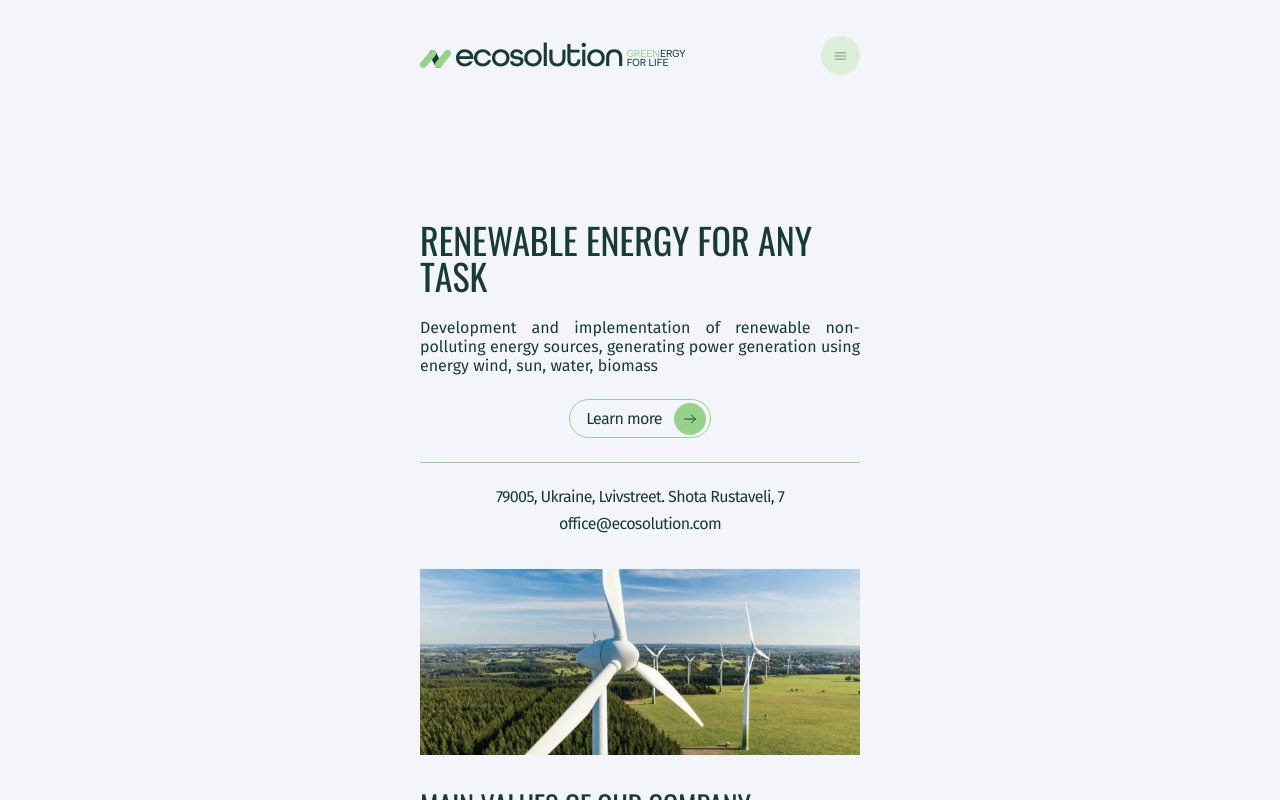
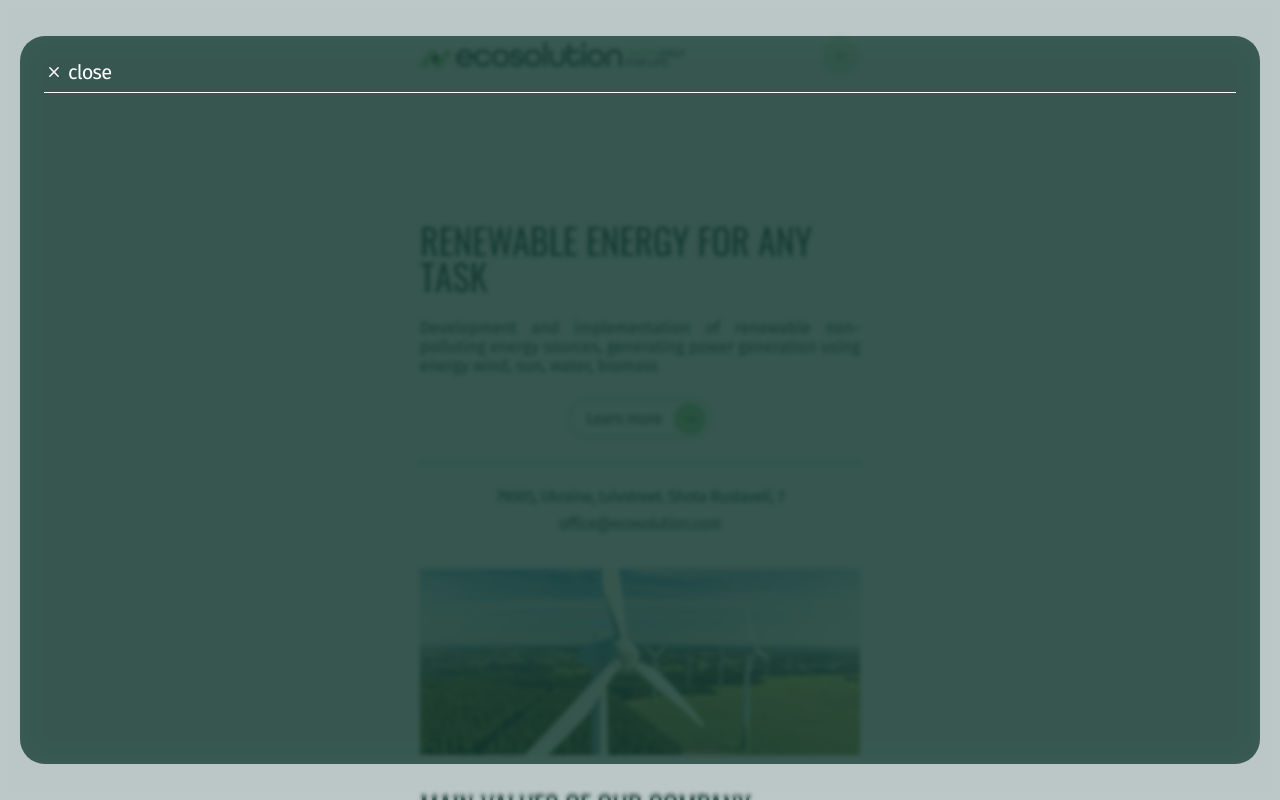
Before and after one commit to Aleksandr2905/ecosolution, a React (Vite) app: page / in a window 1280 px wide. Both pictures are taken after a click on the button 840 px from the left and 55 px from the top of the page. Shown: the top 800 px of the page. Built offline with nearby package versions, Linux system fonts and the light colour scheme.

Commit message:
added Modal

```diff
--- a/index.html
+++ b/index.html
@@ -16,6 +16,7 @@
   </head>
   <body>
     <div id="root"></div>
+    <div id="modal"></div>
     <script type="module" src="/src/main.jsx"></script>
   </body>
 </html>
--- a/src/components/Header/Burger/Burger.jsx
+++ b/src/components/Header/Burger/Burger.jsx
@@ -1,7 +1,7 @@
 import { useState } from 'react';
-// import MobileMenu from '../MobileMenu/MobileMenu';
 import sprite from '../../../assets/icons/sprite.svg';
 import * as s from './Burger.styled';
+import Modal from '../../Modal/Modal';
 
 const Burger = () => {
   const [showNavMenu, setShowNavMenu] = useState(false);
@@ -21,7 +21,12 @@ const Burger = () => {
           <use href={`${sprite}#menu`} />
         </svg>
       </s.BurgerButton>
-      {/* {showMobileMenu ? <MobileMenu onClose={toggleMobileMenu} /> : null} */}
+      {showNavMenu && (
+        <Modal
+          show={showNavMenu}
+          handleClose={() => setShowNavMenu(false)}
+        ></Modal>
+      )}
     </div>
   );
 };
--- /dev/null
+++ b/src/components/Modal/Modal.jsx
@@ -0,0 +1,51 @@
+import { useEffect } from 'react';
+import { createPortal } from 'react-dom';
+import sprite from '../../assets/icons/sprite.svg';
+import * as s from './Modal.styled';
+
+const Modal = ({ show, handleClose, children }) => {
+  const modal = document.getElementById('modal');
+
+  useEffect(() => {
+    const handleEscape = (event) => {
+      if (show && event.key === 'Escape') {
+        handleClose();
+      }
+    };
+
+    document.body.style.overflow = show ? 'hidden' : 'auto';
+    window.addEventListener('keydown', handleEscape);
+
+    return () => {
+      window.removeEventListener('keydown', handleEscape);
+      document.body.style.overflow = 'auto';
+    };
+  }, [show, handleClose]);
+
+  const handleBackdrop = (event) => {
+    if (event.currentTarget === event.target) {
+      handleClose();
+    }
+  };
+
+  if (!show) {
+    return null;
+  }
+
+  return createPortal(
+    <s.Backdrop onClick={handleBackdrop}>
+      <s.Container onClick={(e) => e.stopPropagation()}>
+        <s.CloseBtn onClick={handleClose} type="button" aria-label="Close">
+          <svg width={20} height={20}>
+            <use href={`${sprite}#close`} />
+          </svg>
+          close
+        </s.CloseBtn>
+        {children}
+      </s.Container>
+    </s.Backdrop>,
+    modal
+  );
+};
+
+export default Modal;
--- /dev/null
+++ b/src/components/Modal/Modal.styled.js
@@ -0,0 +1,60 @@
+import styled from 'styled-components';
+
+export const Backdrop = styled.div`
+  display: flex;
+  position: absolute;
+  flex-direction: column;
+  padding: 36px 20px;
+  gap: 16px;
+  width: 100vw;
+  height: 100vh;
+  top: 0;
+  right: 0;
+  margin: 0 auto;
+  overflow: hidden;
+  z-index: 100;
+  backdrop-filter: blur(2px);
+  background-color: rgba(23, 61, 51, 0.25);
+`;
+
+export const Container = styled.div`
+  /* display: flex; */
+  /* flex-direction: column; */
+  /* justify-content: center;
+  align-items: center; */
+  width: 100%;
+  height: 100vh;
+  padding: 24px;
+  /* position: fixed;
+  top: 0;
+  right: 0; */
+  border-radius: 25px;
+  background: rgba(23, 61, 51, 0.75);
+  backdrop-filter: blur(12.5px);
+`;
+
+export const CloseBtn = styled.button`
+  display: flex;
+  align-items: center;
+  gap: 4px;
+  width: 100%;
+  border: none;
+  padding: 0 0 8px;
+  border-bottom: 1px solid var(--bg-header-hover);
+  background-color: transparent;
+  font-family: Fira Sans;
+  font-size: 20px;
+  font-weight: 400;
+  line-height: normal;
+  letter-spacing: -0.8px;
+  color: var(--bg-header-hover);
+
+  & svg {
+    fill: green;
+    transition: var(--transition);
+
+    &:hover {
+      transform: rotate(90deg);
+    }
+  }
+`;
```
